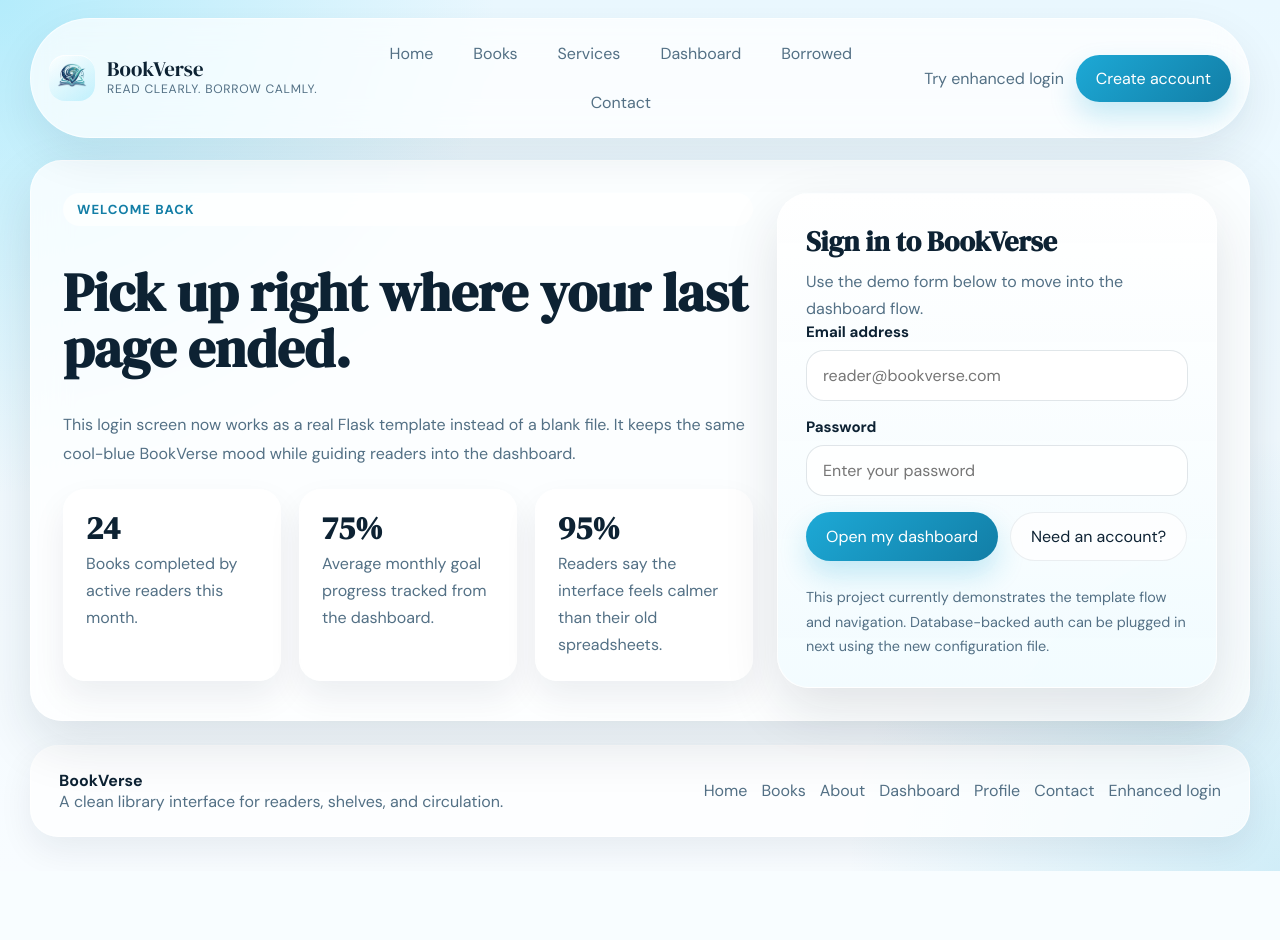
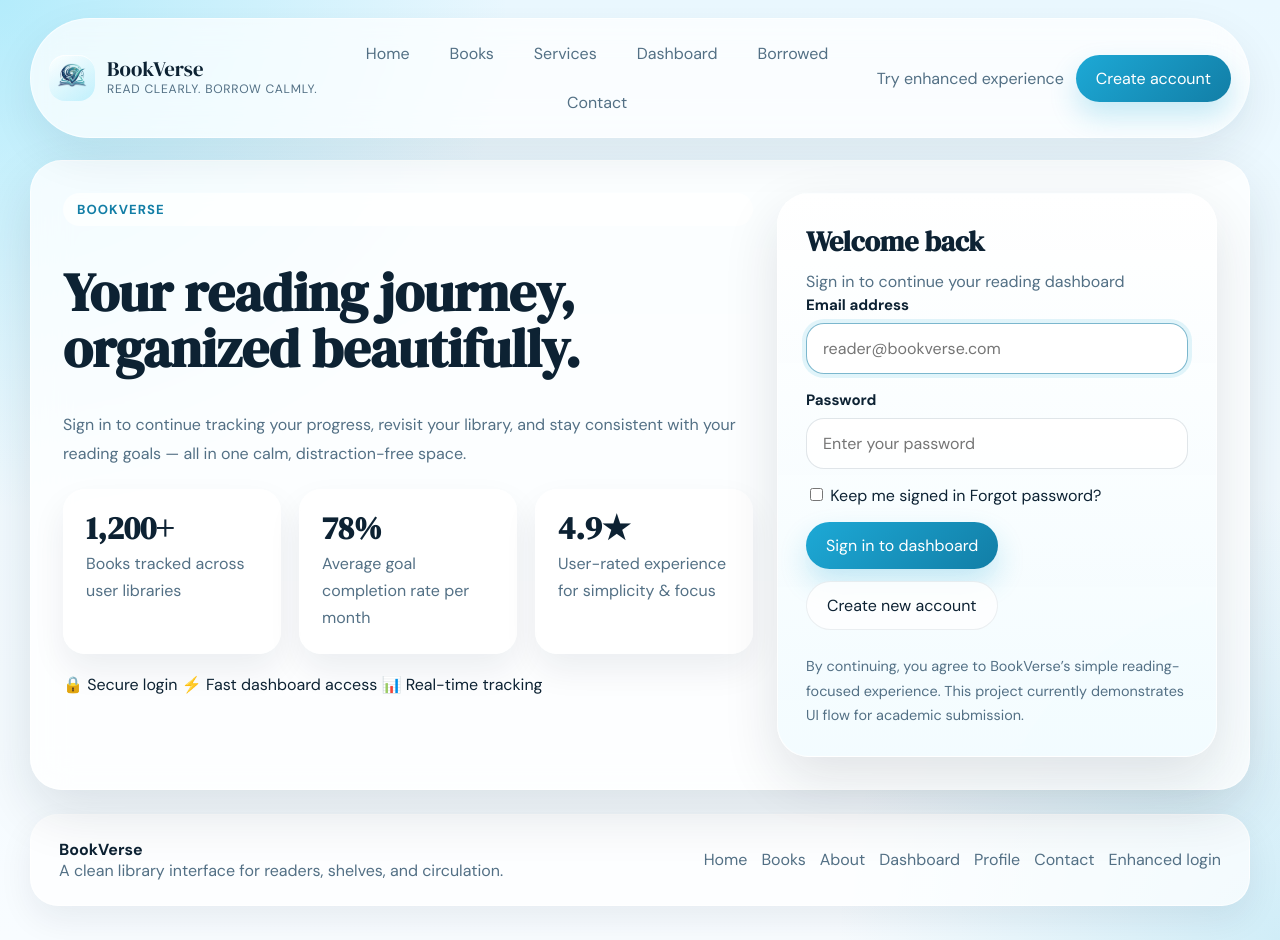
Before and after one commit to anjana321-anj/AI39A_Group8_-Library-Management-System-, a Flask app: page / in a window 1280 px wide. Before the commit the page ends 871 px from the top, so only its background shows below. Run offline with Flask 3, Linux system fonts and the light colour scheme; parts of the project's set-up code (start-up, migrations or seed data) failed here and were passed over.

Commit message:
docs: changes in login html

```diff
--- a/app/templates/login.html
+++ b/app/templates/login.html
@@ -3,58 +3,115 @@
 {% block title %}Login - BookVerse{% endblock %}
 
 {% block header_actions %}
-<a class="ghost-link" href="{{ url_for('auth.login_enhanced') }}">Try enhanced login</a>
+<a class="ghost-link" href="{{ url_for('auth.login_enhanced') }}">Try enhanced experience</a>
 <a class="btn btn-primary" href="{{ url_for('auth.register') }}">Create account</a>
 {% endblock %}
 
 {% block content %}
-<section class="surface">
+<section class="surface auth-surface">
     <div class="auth-layout">
+
+        <!-- LEFT: Brand / Marketing -->
         <div class="auth-copy">
-            <span class="eyebrow">Welcome back</span>
-            <h1 class="headline">Pick up right where your last page ended.</h1>
+            <span class="eyebrow">BookVerse</span>
+
+            <h1 class="headline">
+                Your reading journey, organized beautifully.
+            </h1>
+
             <p class="subheadline">
-                This login screen now works as a real Flask template instead of a blank file. It keeps the same
-                cool-blue BookVerse mood while guiding readers into the dashboard.
+                Sign in to continue tracking your progress, revisit your library, and stay consistent with your reading goals —
+                all in one calm, distraction-free space.
             </p>
+
             <div class="metric-grid">
                 <article class="metric-card">
-                    <h3>24</h3>
-                    <p>Books completed by active readers this month.</p>
+                    <h3>1,200+</h3>
+                    <p>Books tracked across user libraries</p>
                 </article>
+
                 <article class="metric-card">
-                    <h3>75%</h3>
-                    <p>Average monthly goal progress tracked from the dashboard.</p>
+                    <h3>78%</h3>
+                    <p>Average goal completion rate per month</p>
                 </article>
+
                 <article class="metric-card">
-                    <h3>95%</h3>
-                    <p>Readers say the interface feels calmer than their old spreadsheets.</p>
+                    <h3>4.9★</h3>
+                    <p>User-rated experience for simplicity & focus</p>
                 </article>
+            </div>
+
+            <div class="trust-row">
+                <span>🔒 Secure login</span>
+                <span>⚡ Fast dashboard access</span>
+                <span>📊 Real-time tracking</span>
             </div>
         </div>
 
+        <!-- RIGHT: Login Panel -->
         <aside class="auth-panel">
-            <h2>Sign in to BookVerse</h2>
-            <p>Use the demo form below to move into the dashboard flow.</p>
-            <form class="auth-form" method="get" action="{{ url_for('auth.dashboard') }}">
+
+            <div class="auth-header">
+                <h2 id="login-title">Welcome back</h2>
+                <p>Sign in to continue your reading dashboard</p>
+            </div>
+
+            <form class="auth-form" method="post" action="{{ url_for('auth.dashboard') }}">
+
                 <div class="input-group">
                     <label for="login-email">Email address</label>
-                    <input id="login-email" name="email" type="email" placeholder="reader@bookverse.com" required>
+                    <input
+                        id="login-email"
+                        name="email"
+                        type="email"
+                        placeholder="reader@bookverse.com"
+                        autocomplete="email"
+                        required
+                        autofocus
+                    >
                 </div>
+
                 <div class="input-group">
                     <label for="login-password">Password</label>
-                    <input id="login-password" name="password" type="password" placeholder="Enter your password" required>
+                    <input
+                        id="login-password"
+                        name="password"
+                        type="password"
+                        placeholder="Enter your password"
+                        autocomplete="current-password"
+                        required
+                    >
                 </div>
+
+                <div class="form-meta">
+                    <label class="remember-me">
+                        <input type="checkbox" name="remember">
+                        <span>Keep me signed in</span>
+                    </label>
+
+                    <a class="link-small" href="#">
+                        Forgot password?
+                    </a>
+                </div>
+
                 <div class="form-actions">
-                    <button class="btn btn-primary" type="submit">Open my dashboard</button>
-                    <a class="btn btn-secondary" href="{{ url_for('auth.register') }}">Need an account?</a>
+                    <button class="btn btn-primary btn-block" type="submit">
+                        Sign in to dashboard
+                    </button>
+
+                    <a class="btn btn-secondary btn-block" href="{{ url_for('auth.register') }}">
+                        Create new account
+                    </a>
                 </div>
+
                 <p class="helper-text">
-                    This project currently demonstrates the template flow and navigation. Database-backed auth can be
-                    plugged in next using the new configuration file.
+                    By continuing, you agree to BookVerse’s simple reading-focused experience.
+                    This project currently demonstrates UI flow for academic submission.
                 </p>
             </form>
+
         </aside>
+
     </div>
 </section>
 {% endblock %}
```
